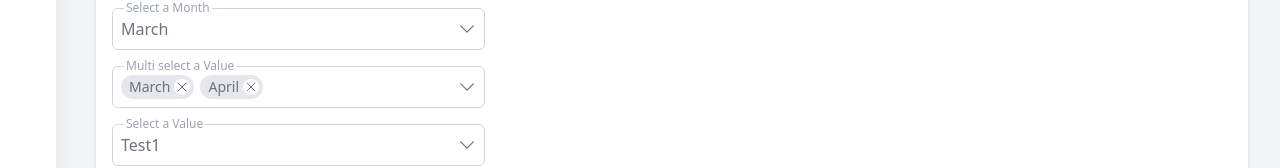
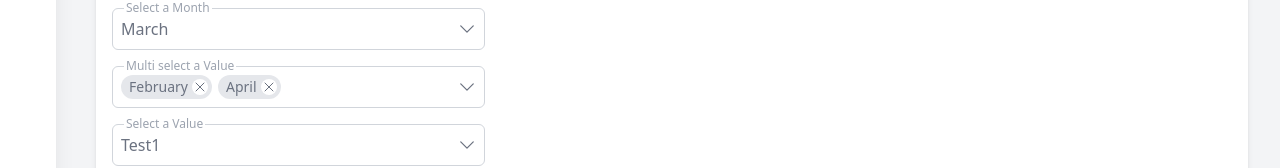
Before and after one commit to vue-loom/vue-loom, a Vue app: page / in a window 1280 px wide. Shown: the part 416-584 px from the top of the page. Built offline with nearby package versions, Linux system fonts and the light colour scheme.

Commit message:
App bar offset fixes, type fixes && other improvements

```diff
--- a/sandbox/App.vue
+++ b/sandbox/App.vue
@@ -36,6 +36,8 @@
     import {useToast} from "../src/composables/toast";
     import {useDialog} from "../src/composables/dialog";
     import VChip from "@/components/VChip.vue";
+    import {TreeItem} from "@/component-types/TreeItem";
+    import {SelectItem} from "@/component-types/SelectItem";
 
     const value: Ref<string | null> = ref(null);
     const myValue: Ref<string | null> = ref(null);
@@ -44,24 +46,37 @@
     const checkValue: Ref<string> = ref('Yes');
     const drawerIsOpen: Ref<boolean> = ref(false);
 
-    interface Option {
-        id: number,
-        name: string,
-        disable: boolean,
-        selected: boolean,
+    const selectItems: SelectItem[] = [
+        {id: 1, name: 'January'},
+        {id: 2, name: 'February'},
+        {id: 3, name: 'March'},
+        {id: 4, name: 'April'},
+        {id: 5, name: 'June'},
+        {id: 6, name: 'July'},
+        {id: 7, name: 'September'},
+        {id: 8, name: 'October'},
+        {id: 9, name: 'November'},
+        {id: 10, name: 'December'},
+    ];
+
+    interface ListItem {
+        id: number;
+        name: string;
+        disabled: boolean;
+        selected: boolean;
     }
 
-    const options: Option[] = [
-        {id: 1, name: 'January', disable: true, selected: false},
-        {id: 2, name: 'February', disable: true, selected: false},
-        {id: 3, name: 'March', disable: true, selected: false},
-        {id: 4, name: 'April', disable: false, selected: false},
-        {id: 5, name: 'June', disable: false, selected: false},
-        {id: 6, name: 'July', disable: false, selected: false},
-        {id: 7, name: 'September', disable: false, selected: false},
-        {id: 8, name: 'October', disable: false, selected: false},
-        {id: 9, name: 'November', disable: false, selected: false},
-        {id: 10, name: 'December', disable: false, selected: false},
+    const listItems: ListItem[] = [
+        {id: 1, name: 'January', disabled: true, selected: false},
+        {id: 2, name: 'February', disabled: true, selected: false},
+        {id: 3, name: 'March', disabled: true, selected: false},
+        {id: 4, name: 'April', disabled: false, selected: false},
+        {id: 5, name: 'June', disabled: false, selected: false},
+        {id: 6, name: 'July', disabled: false, selected: false},
+        {id: 7, name: 'September', disabled: false, selected: false},
+        {id: 8, name: 'October', disabled: false, selected: false},
+        {id: 9, name: 'November', disabled: false, selected: false},
+        {id: 10, name: 'December', disabled: false, selected: false},
     ];
 
     const tree: TreeItem[] = [
@@ -108,12 +123,11 @@
         },
     ];
 
-    const selectValue: Ref<number | null> = ref(options[2].id);
-    const selectValues: Ref<number[]> = ref([options[2].id, options[3].id]);
+    const selectValue: Ref<string | number | null> = ref(selectItems[2].id);
+    const selectValues: Ref<number[] | string[]> = ref([selectItems[1].id, selectItems[3].id] as number[] | string[]);
     const treeValue: Ref<number | null> = ref(tree.at(0).id);
     const selectedDate: Ref<string | null> = ref(null);
 
-    //Button
     const isDisabled: Ref<boolean> = ref(false);
     const isLoading: Ref<boolean> = ref(false);
 
@@ -151,8 +165,8 @@
         });
     };
 
-    const selectItem = (option: Option): void => {
-        option.selected = !option.selected;
+    const selectItem = (listItem: ListItem): void => {
+        listItem.selected = !listItem.selected;
     }
 
     const badgeState: Ref<boolean> = ref(false);
@@ -179,9 +193,9 @@
 <template>
     <main class="bg-gray-100">
         <VDialogService/>
-        <!--            <VToastService/>-->
+        <VToastService appbar-offset/>
 
-        <VToolbar show-menu-button @click:menu-icon="drawerIsOpen = !drawerIsOpen">
+        <VToolbar appbar show-menu-button @click:menu-icon="drawerIsOpen = !drawerIsOpen">
             Title on Toolbar
             <template #actions>
                 <VTooltip>
@@ -194,11 +208,11 @@
         </VToolbar>
 
         <div class="transition-all duration-150" :class="[drawerIsOpen ? 'pl-0 xl:pl-80' : 'pl-0 xl:pl-16']">
-            <VDrawer mini toolbar-offset v-model="drawerIsOpen">
+            <VDrawer mini appbar-offset v-model="drawerIsOpen">
                 This is a drawer
             </VDrawer>
 
-            <VContainer toolbar-offset @click="drawerIsOpen = false">
+            <VContainer appbar-offset @click="drawerIsOpen = false">
                 <VCard color="red-500">
                     <template #title>
                         Page Title
@@ -232,7 +246,7 @@
                                     class="w-1/3"
                                     label="Select a Month"
                                     color="primary"
-                                    :items="options"
+                                    :items="selectItems"
                                     v-model="selectValue"
                                 />
                             </div>
@@ -242,7 +256,7 @@
                                     searchable
                                     class="w-1/3"
                                     label="Multi select a Value"
-                                    :items="options"
+                                    :items="selectItems"
                                     v-model="selectValues"
                                 />
                             </div>
@@ -322,14 +336,14 @@
                                         <VButton color="secondary">Menu</VButton>
                                     </template>
                                     <template #content>
-                                        <VListItem v-for="option in options"
-                                                   :key="option.id"
+                                        <VListItem v-for="listItem in listItems"
+                                                   :key="listItem.id"
                                                    clickable
-                                                   :selected="option.selected"
-                                                   @click="selectItem(option)"
+                                                   :selected="listItem.selected"
+                                                   @click="selectItem(listItem)"
                                         >
                                             <template #title>
-                                                This is {{ option.name }}
+                                                This is {{ listItem.name }}
                                             </template>
                                         </VListItem>
                                     </template>
@@ -470,7 +484,7 @@
                 </VStepper>
 
                 <VExpansionPanels class="mt-4" :open="[false, true, false]">
-                    <VExpansionPanel :key="index" v-for="(item, index) in options">
+                    <VExpansionPanel :key="index" v-for="(item, index) in listItems">
                         <template #title>
                             Option {{ item.id }}
                         </template>
--- a/src/component-types/DataTableMenuItem.ts
+++ b/src/component-types/DataTableMenuItem.ts
@@ -1,9 +1,9 @@
 import type {DataTableItem} from "./DataTableItem";
 
 export interface DataTableMenuItem {
-    closure: (item: DataTableItem) => void;
+    handle: (item: DataTableItem) => void;
     label: string;
-    show: boolean | ((item: DataTableItem) => boolean);
-    disabled: (item: DataTableItem) => boolean;
+    show?: boolean | ((item: DataTableItem) => boolean);
+    disabled?: boolean | ((item: DataTableItem) => boolean);
     color: 'primary' | 'secondary' | 'accent' | 'success' | 'warning' | 'danger';
 }
--- a/src/components/VCard.vue
+++ b/src/components/VCard.vue
@@ -43,9 +43,9 @@
                  fillHeight ? 'h-full' : '',
              ]"
              @click="clickable && createCardRipple($event)">
-            <h1 class="text-xl px-4 text-gray-700 shrink font-bold">
+            <div class="text-xl px-4 text-gray-700 shrink font-bold">
                 <slot name="title"/>
-            </h1>
+            </div>
             <div class="px-4 text-gray-500 shrink">
                 <slot name="subtitle"/>
             </div>
--- a/src/components/VContainer.vue
+++ b/src/components/VContainer.vue
@@ -4,13 +4,13 @@
     interface Props {
         fullWidth?: boolean;
         maxWidth?: string;
-        toolbarOffset?: boolean;
+        appbarOffset?: boolean;
     }
 
     const props = withDefaults(defineProps<Props>(), {
         fullWidth: false,
         maxWidth: '7xl',
-        toolbarOffset: false,
+        appbarOffset: false,
     });
 
     const widthClass: ComputedRef<string> = computed(() => {
@@ -32,7 +32,7 @@
 
 <template>
     <div class="mx-auto w-full px-3 sm:px-6 lg:px-8"
-         :class="[widthClass, toolbarOffset ? 'pb-4 pt-20 sm:pb-8 sm:pt-24 lg:pb-10 lg:pt-[104px]' : 'py-4 sm:py-8 lg:py-10']"
+         :class="[widthClass, appbarOffset ? 'pb-4 pt-20 sm:pb-8 sm:pt-24 lg:pb-10 lg:pt-[104px]' : 'py-4 sm:py-8 lg:py-10']"
     >
         <slot/>
     </div>
--- a/src/components/VListItem.vue
+++ b/src/components/VListItem.vue
@@ -4,7 +4,6 @@
     import {resolveBgHover, resolveText} from "@/partials/colors";
 
     interface Props {
-        item?: object,
         color?: string,
         disabled?: boolean,
         selected?: boolean,
--- a/src/components/VSelect.vue
+++ b/src/components/VSelect.vue
@@ -10,7 +10,7 @@
     import VMenu from "@/components/VMenu.vue";
     import {useClickOutside} from "@/composables/mouse";
     import VIcon from "@/components/VIcon.vue";
-    import type {SelectItem} from "../component-types/SelectItem";
+    import type {SelectItem} from "@/component-types/SelectItem";
 
     interface Props {
         modelValue: number | string | null;
--- a/src/components/VToolbar.vue
+++ b/src/components/VToolbar.vue
@@ -9,18 +9,22 @@
         dense?: boolean;
         showMenuButton?: boolean;
         elevated?: boolean;
+        appbar?: boolean;
     }
 
     const props = withDefaults(defineProps<Props>(), {
         color: 'primary',
+        dense: false,
         showMenuButton: false,
         elevated: false,
+        appbar: false,
     });
 
     const barClassObject: ComputedRef<object> = computed(() => ({
         [resolveBg(props.color)]: true,
         'h-16': !props.dense,
         'shadow-xl': props.elevated,
+        'fixed': props.appbar,
     }));
 
     interface Emits {
@@ -35,7 +39,7 @@
 </script>
 
 <template>
-    <header class="w-full fixed flex justify-between items-center select-none z-40" :class="barClassObject">
+    <header class="w-full flex justify-between items-center select-none z-40" :class="barClassObject">
         <div class="h-full flex items-center">
             <div
                 class="h-full px-3 flex items-center hover:bg-white/10 active:bg-white/20 cursor-pointer transition-all duration-150"
```
Also changed, not shown: sandbox/helpers/helpers.ts (added, +40 -0 lines), src/components/Toast/VToast.vue (+6 -2 lines), src/components/Toast/VToastService.vue (+16 -7 lines), src/components/VDrawer.vue (+4 -4 lines).
